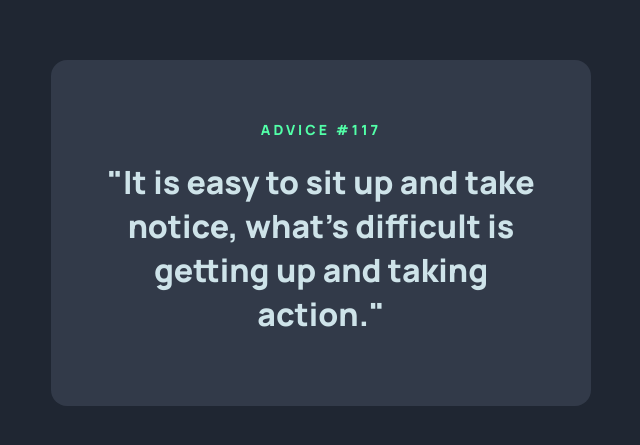
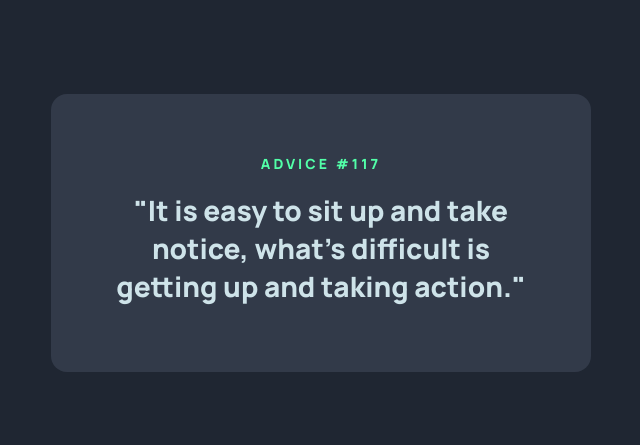
Before and after one commit to gefgu/advice-slip, a Next.js app: page / in a window 1280 px wide. Shown: the part 167-612 px from the top of the page, without its empty margins (319-959 px from the left). Built offline with nearby package versions, Linux system fonts and the light colour scheme.

Commit message:
Add font size for quote

```diff
--- a/pages/index.tsx
+++ b/pages/index.tsx
@@ -12,7 +12,7 @@ const Home: NextPage = () => {
 
       <main className={styles.quoteBox}>
         <h2 className={styles.subHeading}>Advice #117</h2>
-        <h1>
+        <h1 className={styles.quote}>
           "It is easy to sit up and take notice, what's difficult is getting up
           and taking action."
         </h1>
--- a/styles/Home.module.css
+++ b/styles/Home.module.css
@@ -23,3 +23,7 @@
   letter-spacing: 3px;
   font-size: 14px;
 }
+
+.quote {
+  font-size: 28px;
+}
```
